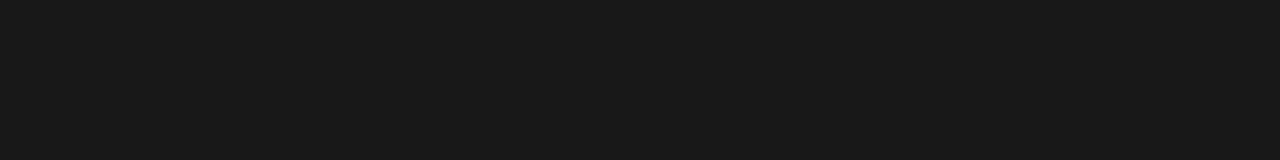
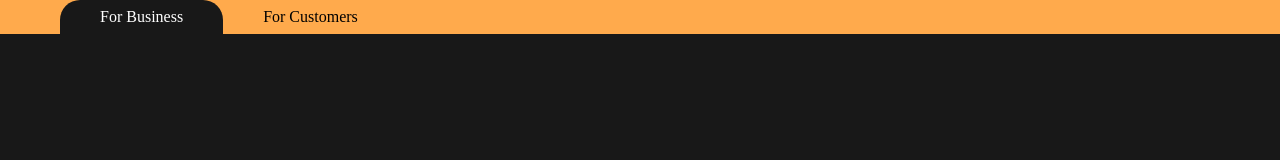
Before and after one commit to lesya-val/business, a plain HTML site: page pages/index.html in a window 1280 px wide. Drawn offline with Linux system fonts and the light colour scheme.

Commit message:
feat: make fixed navigation

```diff
--- a/pages/index.html
+++ b/pages/index.html
@@ -11,7 +11,19 @@
 </head>
 <body>
 	<div class="wrapper">
+		<!-- Navigation -->
+		<div class="navigation">
+			<nav class="navigation__nav">
+				<ul class="navigation__list">
+					<li class="navigation__item navigation__item--black">For Business</li>
+					<li class="navigation__item navigation__item--transparent">For Customers</li>
+				</ul>
+			</nav>
+		</div>
+		<!-- Header -->
+		<header class="header">
 
+		</header>
 	</div>
 </body>
 </html>
--- a/styles/scss/blocs/blocs.scss
+++ b/styles/scss/blocs/blocs.scss
@@ -0,0 +1 @@
+@import 'navigation.scss';
--- /dev/null
+++ b/styles/scss/blocs/navigation.scss
@@ -0,0 +1,39 @@
+.navigation {
+	position: fixed;
+  top: 0;
+  left: 0;
+  width: 100%;
+
+	&__nav {
+		background-color: $secondary-02;
+		max-height: 38px;
+	}
+
+	&__list {
+		display: flex;
+		padding-left: 60px;
+	}
+
+	&__item {
+		display: flex;
+		padding: 9px 40px;
+		justify-content: center;
+		align-items: center;
+		gap: 10px;
+
+		border-radius: 20px 20px 0px 0px;
+
+		text-align: center;
+		font-size: 16px;
+		font-weight: 500;
+
+		&--black {
+			background-color: $grayscale-01;
+			color: $grayscale-07;
+		}
+
+		&--transparent {
+			color: $grayscale-00;
+		}
+	}
+}
--- a/styles/scss/style.scss
+++ b/styles/scss/style.scss
@@ -29,7 +29,7 @@ $grayscale-07: #FFFFFF;
 // Primary
 
 // Secondary
-
+$secondary-02: #FFAA4C;
 // Additional
 
 //***************************************ПОДКЛЮЧЕНИЕ ФАЙЛОВ*************************************************
```
Also changed, not shown: styles/css/style.css.
